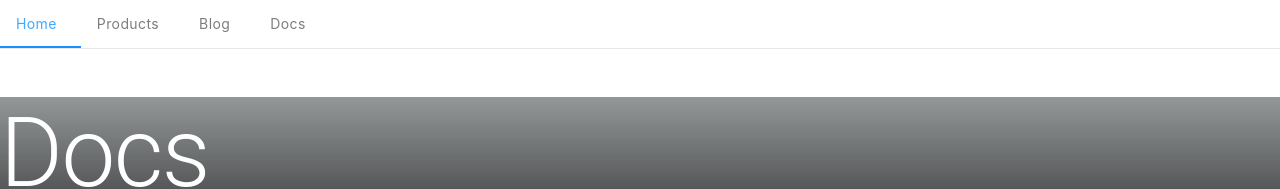
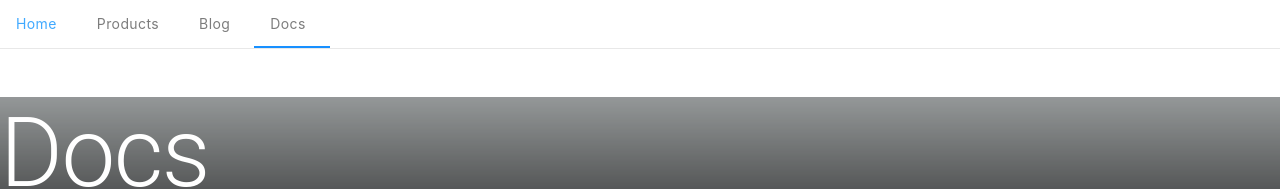
Before and after one commit to moustaouiSalaheddine/next-todo-list, a Next.js app: page /docs in a window 1280 px wide. Shown: the top 189 px of the page. Built offline with nearby package versions, Linux system fonts and the light colour scheme.

Commit message:
fix-bug & add replace link : will replace the current history state instead of adding a new URL into the browser’s history stack.

```diff
--- a/src/app/docs/[[...slug]]/page.js
+++ b/src/app/docs/[[...slug]]/page.js
@@ -29,7 +29,7 @@ const Doc = ({ params }) => {
   }
   return (
     <div>
-      <CustomizedTabHeaders activeIndex={"Home"} />
+      <CustomizedTabHeaders activeIndex={"Docs"} />
       <Typography variant="h1" gutterBottom>
         Docs
       </Typography>
--- a/src/app/products/page.js
+++ b/src/app/products/page.js
@@ -36,7 +36,7 @@ const ProductList = () => {
             </Link>
           );
         })}
-        <Link href={`products/${productId}`}>
+        <Link href={`products/${productId}`} replace>
           <ListItemButton component="a">
             <ListItemText>
               <Typography variant="h6" gutterBottom>
--- a/src/components/CustomizedTabHeaders/index.js
+++ b/src/components/CustomizedTabHeaders/index.js
@@ -6,6 +6,7 @@ import Tabs from "@mui/material/Tabs";
 import Tab from "@mui/material/Tab";
 import Box from "@mui/material/Box";
 import Link from "next/link";
+import { usePathname } from "next/navigation";
 
 const AntTabs = styled(Tabs)({
   borderBottom: "1px solid #e8e8e8",
@@ -49,6 +50,7 @@ const AntTab = styled((props) => <Tab disableRipple {...props} />)(
     },
   })
 );
+
 const tabs = [
   {
     title: "Home",
@@ -67,7 +69,7 @@ const tabs = [
     href: "/docs",
   },
 ];
-const CustomizedTabHeaders = ({ activeIndex = "Home" }) => {
+const CustomizedTabHeaders = ({ activeIndex }) => {
   const getIndexByTitleIgnoreCase = (title) => {
     const lowerCaseTitle = title.toLowerCase();
     return tabs.findIndex((tab) => tab.title.toLowerCase() === lowerCaseTitle);
@@ -78,16 +80,13 @@ const CustomizedTabHeaders = ({ activeIndex = "Home" }) => {
       <Box sx={{ bgcolor: "#fff" }}>
         <AntTabs
           value={getIndexByTitleIgnoreCase(activeIndex)}
-          //   onChange={handleChange}
           aria-label="ant example"
         >
-          {tabs.map((item, i) => {
-            return (
-              <Link key={i} href={item?.href}>
-                <AntTab label={item?.title} />
-              </Link>
-            );
-          })}
+          {tabs.map((item, i) => (
+            <Link key={i} href={item.href}>
+              <AntTab label={item.title} />
+            </Link>
+          ))}
         </AntTabs>
         <Box sx={{ p: 3 }} />
       </Box>
--- a/tsconfig.json
+++ b/tsconfig.json
@@ -5,6 +5,9 @@
       "dom.iterable",
       "esnext"
     ],
+    "paths": {
+      "@/*": ["./src/*"]
+    },
     "allowJs": true,
     "skipLibCheck": true,
     "strict": false,
```
